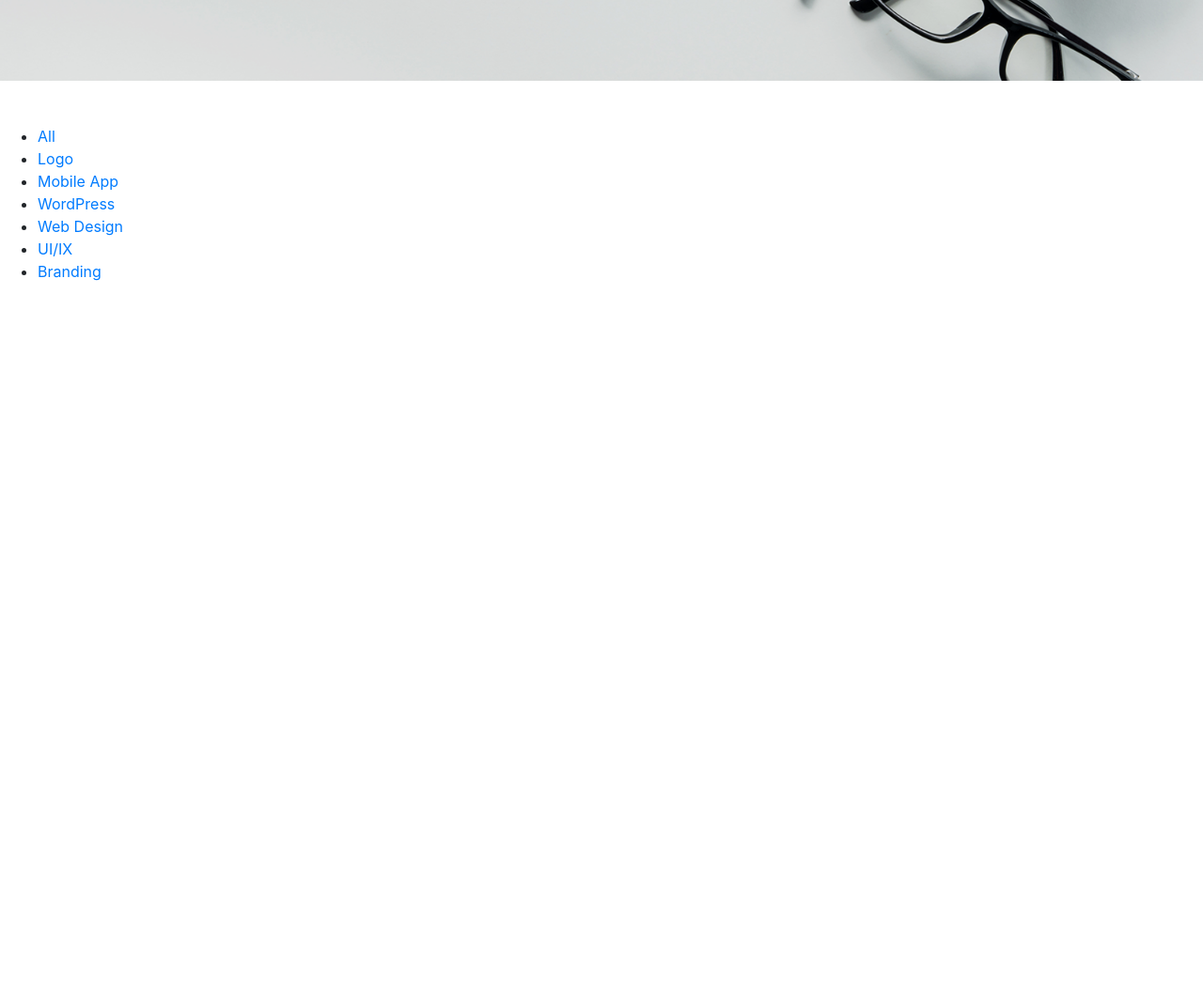
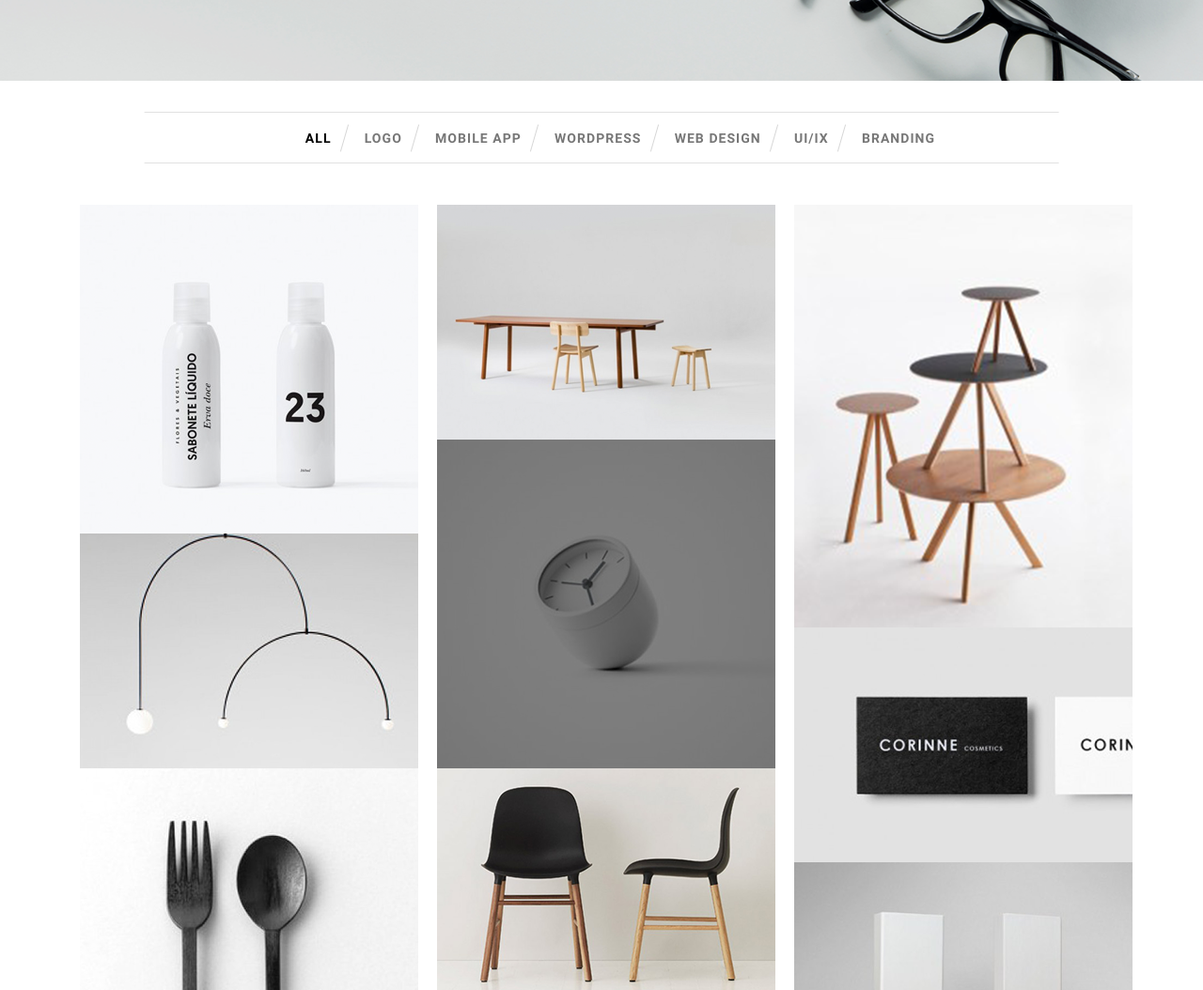
Before and after one commit to natalyaromanova1979/natalyaromanova1979.github.io, a website: page src/index.html in a window 1280 px wide. Shown: the part 540-1594 px from the top of the page at 94% size. Before the commit the page ends 887 px from the top, so only its background shows below. Drawn offline with nearby package versions, Linux system fonts and the light colour scheme; files whose address does not match are found by name.

Commit message:
07/05/2021-1

```diff
--- a/src/index.html
+++ b/src/index.html
@@ -40,7 +40,7 @@
     </section>
     <section class="menu-small">
         <ul class="menu-small__class">
-            <li class="menu-small__item"><a href="#" class="menu-small__link">All</a></li>
+            <li class="menu-small__item"><a href="#" class="menu-small__link menu-small__link_selected">All</a></li>
             <li class="menu-small__item"><a href="#" class="menu-small__link">Logo</a></li>
             <li class="menu-small__item"><a href="#" class="menu-small__link">Mobile App</a></li>
             <li class="menu-small__item"><a href="#" class="menu-small__link">WordPress</a></li>
@@ -49,6 +49,28 @@
             <li class="menu-small__item"><a href="#" class="menu-small__link">Branding</a></li>
         </ul>
     </section>
+    <section class="content content_home">
+        <div class="container">
+            <div class="row">
+                <div class="col-md-4">
+                    <a href="#"><img src="img/home/sabo.png" alt="sabo" class="content__img"></a>
+                    <a href="#"><img src="img/home/lamp.png" alt="lamp" class="content__img"></a>
+                    <a href="#"><img src="img/home/spoon.png" alt="spoon" class="content__img"></a>
+                </div>
+                <div class="col-md-4">
+                    <a href="#"><img src="img/home/table.png" alt="table" class="content__img"></a>
+                    <a href="#"><img src="img/home/clock.png" alt="clock" class="content__img"></a>
+                    <a href="#"><img src="img/home/chair.png" alt="chair" class="content__img"></a>
+                    <a href="#"><img src="img/home/watch.png" alt="watch" class="content__img"></a>
+                </div>
+                <div class="col-md-4">
+                    <a href="#"><img src="img/home/tables.png" alt="tables" class="content__img"></a>
+                    <a href="#"><img src="img/home/cori.png" alt="cori" class="content__img"></a>
+                    <a href="#"><img src="img/home/iconic.png" alt="iconic" class="content__img"></a>
+                </div>
+            </div>
+        </div>
+    </section>
     <script type="text/javascript" src="//code.jquery.com/jquery-1.11.0.min.js"></script>
     <script type="text/javascript" src="//code.jquery.com/jquery-migrate-1.2.1.min.js"></script>
     <script src="js/slick.min.js"></script>
--- /dev/null
+++ b/src/sass/blocks/_content.scss
@@ -0,0 +1,6 @@
+.content {
+    &_home {
+        display: flex;
+        flex-wrap: wrap;
+    }
+}
--- a/src/sass/blocks/_menu-small.scss
+++ b/src/sass/blocks/_menu-small.scss
@@ -1,3 +1,56 @@
 .menu-small {
-    padding: 46.7px 0 30px 0;
+    padding: 33px 0 33px 0;
+    height: 132px;
+    &:before, &:after {
+        content: '';
+        display: block;
+        position: absolute;
+        width: 76%;
+        height: 1px;
+        background-color: #e1e1e1;
+        left: 50%;
+        transform: translateX(-50%);
+    }
+    &__class {
+        width: 55.5%;
+        display: flex;
+        justify-content: space-between;
+        margin: 15px auto;
+        .menu-small__item {
+            list-style-type: none;
+            &:after {
+                content: '';
+                display: block;
+                position: absolute;
+                width: 1px;
+                height: 30px;
+                background-color: #d7d7d7;
+                transform: rotateZ(16deg);
+                margin-top: -26px;
+                margin-left: -22px;
+            }
+            &:nth-child(1) {
+                &:after {
+                    display: none;
+                }
+            }
+            .menu-small__link {
+                text-decoration: none;
+                outline: none;
+                font-family: Roboto;
+                font-size: 14px;
+                font-weight: 700;
+                text-transform: uppercase;
+                letter-spacing: 0.075em;
+                color: #777777;
+                &_selected {
+                    color: $hover_color;
+
+                }
+                &:hover {
+                    color: $hover_color;
+                }
+            }
+        }
+    }
 }
--- a/src/sass/style.scss
+++ b/src/sass/style.scss
@@ -41,3 +41,4 @@
 @import 'blocks/header';
 @import 'blocks/carousel';
 @import 'blocks/menu-small';
+@import 'blocks/content';
```
Also changed, not shown: src/css/style.min.css.
